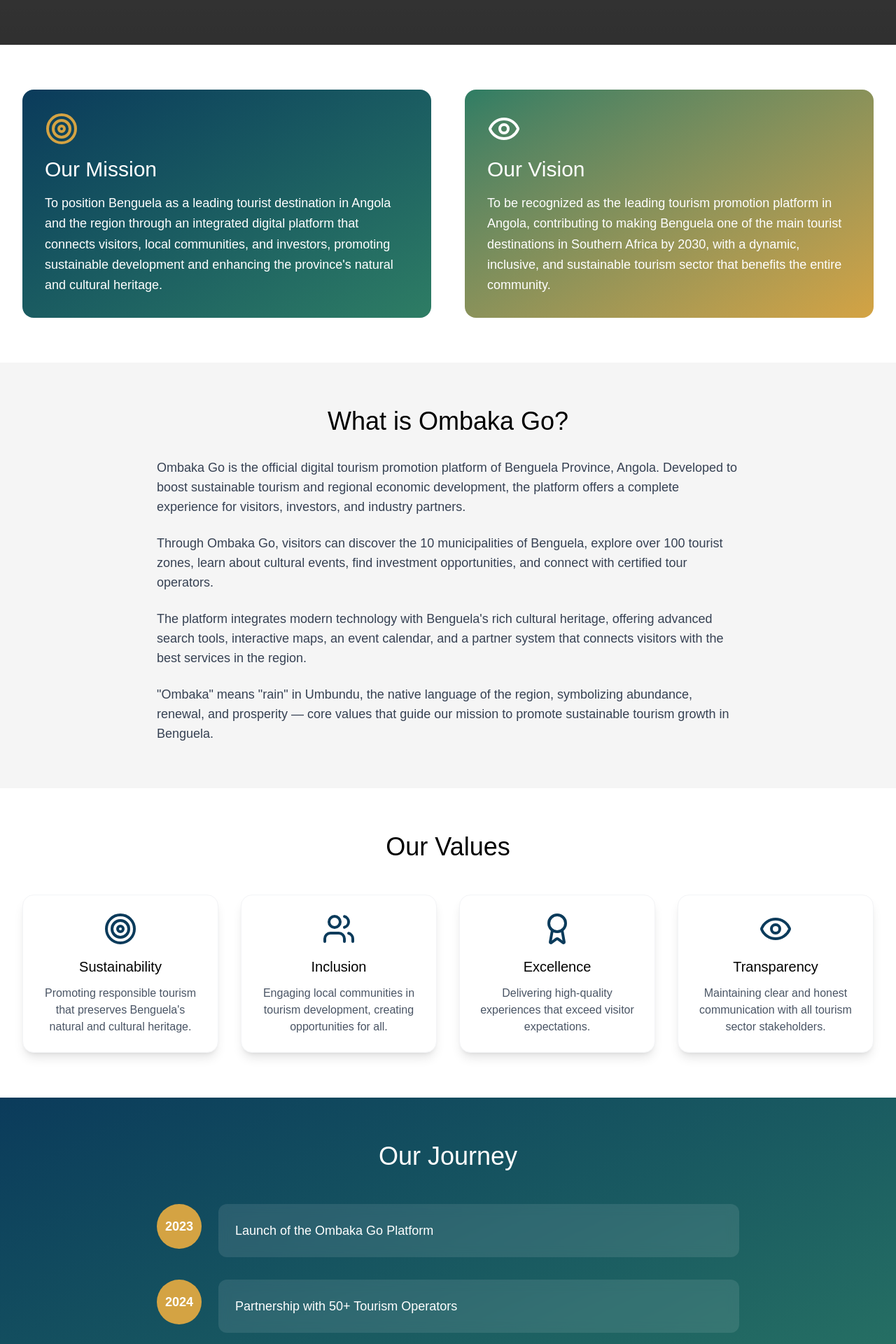
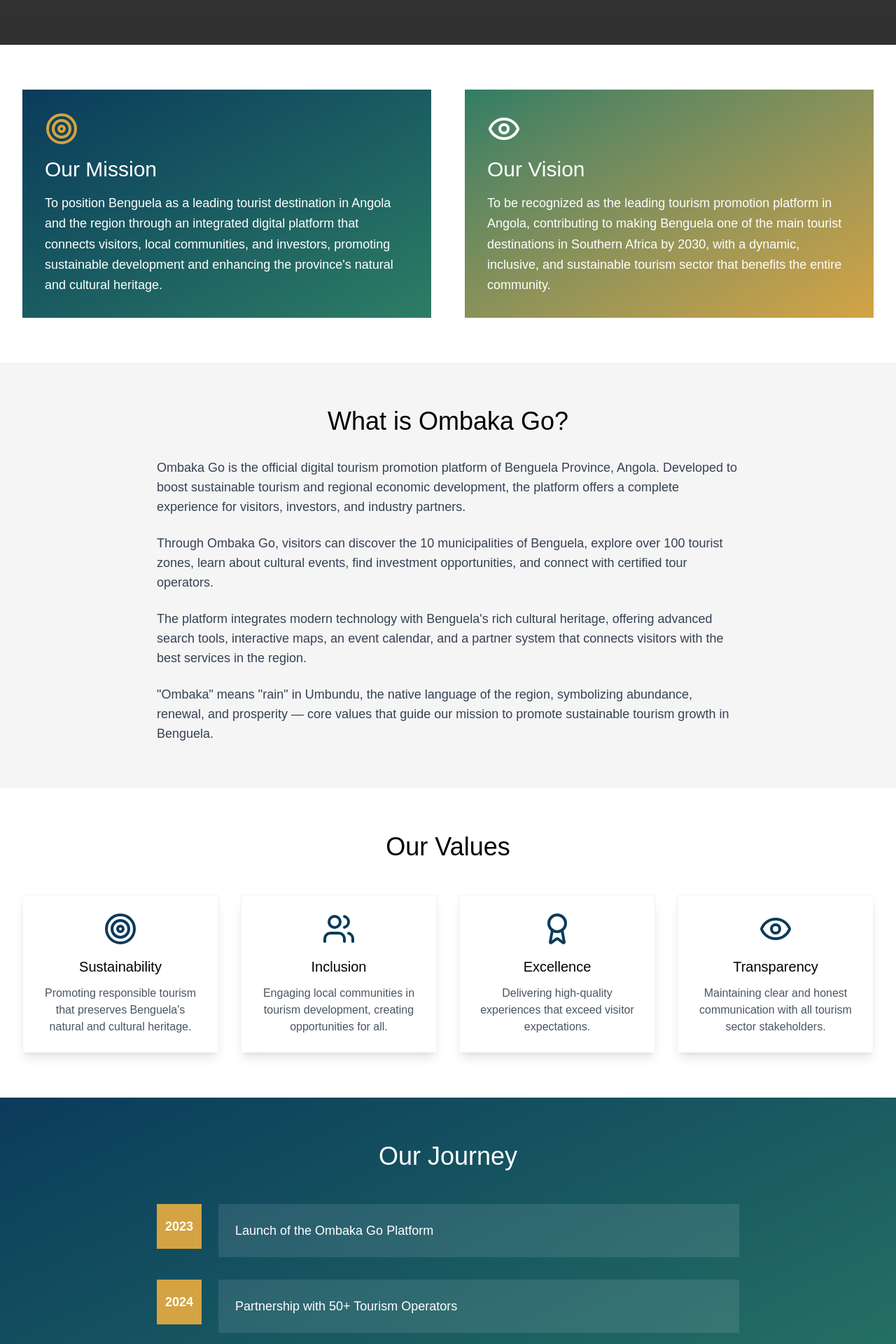
Before and after one commit to leandroleonard/ombaka-go, a Next.js app: page /en/sobre in a window 1280 px wide. Shown: the part 400-2320 px from the top of the page at 70% size. Built offline with nearby package versions, Linux system fonts and the light colour scheme; grey boxes are pictures that could not be loaded.

Commit message:
removi bordas aredondadas na pagina sobre

```diff
--- a/src/app/[lang]/sobre/page.tsx
+++ b/src/app/[lang]/sobre/page.tsx
@@ -101,7 +101,7 @@
       <section className="py-16 bg-white">
         <div className="max-w-7xl mx-auto px-4 sm:px-6 lg:px-8">
           <div className="grid grid-cols-1 md:grid-cols-2 gap-12">
-            <div className="bg-gradient-to-br from-[#0B3B5B] to-[#2E7D64] p-8 rounded-2xl text-white">
+            <div className="bg-gradient-to-br from-[#0B3B5B] to-[#2E7D64] p-8 text-white">
               <Target className="w-12 h-12 text-[#D4A343] mb-4" />
               <h2 className="text-3xl mb-4" style={{ fontFamily: 'Poppins, sans-serif' }}>
                 {t('mission.title')}
@@ -111,7 +111,7 @@
               </p>
             </div>
 
-            <div className="bg-gradient-to-br from-[#2E7D64] to-[#D4A343] p-8 rounded-2xl text-white">
+            <div className="bg-gradient-to-br from-[#2E7D64] to-[#D4A343] p-8 text-white">
               <Eye className="w-12 h-12 text-white mb-4" />
               <h2 className="text-3xl mb-4" style={{ fontFamily: 'Poppins, sans-serif' }}>
                 {t('vision.title')}
@@ -149,7 +149,7 @@
             {values.map((value, index) => {
               const Icon = value.icon;
               return (
-                <div key={index} className="bg-white p-6 rounded-2xl shadow-lg border border-gray-100 text-center">
+                <div key={index} className="bg-white p-6 shadow-lg border border-gray-100 text-center">
                   <Icon className="w-12 h-12 text-[#0B3B5B] mx-auto mb-4" />
                   <h3 className="text-xl mb-3" style={{ fontFamily: 'Poppins, sans-serif', color: '#000' }}>
                     {value.title}
@@ -172,13 +172,13 @@
             {milestones.map((milestone, index) => (
               <div key={index} className="flex items-start space-x-6">
                 <div className="flex-shrink-0">
-                  <div className="w-16 h-16 bg-[#D4A343] rounded-full flex items-center justify-center">
+                  <div className="w-16 h-16 bg-[#D4A343] flex items-center justify-center">
                     <span className="text-white text-lg font-bold" style={{ fontFamily: 'Montserrat, sans-serif' }}>
                       {milestone.year}
                     </span>
                   </div>
                 </div>
-                <div className="flex-1 bg-white/10 backdrop-blur-sm p-6 rounded-xl">
+                <div className="flex-1 bg-white/10 backdrop-blur-sm p-6">
                   <p className="text-white text-lg">{milestone.event}</p>
                 </div>
               </div>
@@ -195,7 +195,7 @@
           </h2>
           <div className="grid grid-cols-1 md:grid-cols-3 gap-8">
             {team.map((member, index) => (
-              <div key={index} className="bg-white rounded-2xl shadow-lg overflow-hidden">
+              <div key={index} className="bg-white shadow-lg overflow-hidden">
                 <div className="relative h-64">
                   <Image
                     src={member.image}
@@ -228,13 +228,13 @@
           <div className="flex flex-col sm:flex-row gap-4 justify-center">
             <Link
               href={`/${locale}/investir`}
-              className="bg-[#0B3B5B] text-white px-8 py-4 rounded-full hover:bg-[#2E7D64] transition-colors font-medium"
+              className="bg-[#0B3B5B] text-white px-8 py-4 hover:bg-[#2E7D64] transition-colors font-medium"
             >
               {t('cta.investButton')}
             </Link>
             <Link
               href={`/${locale}/contacto`}
-              className="bg-[#D4A343] text-white px-8 py-4 rounded-full hover:bg-[#c89338] transition-colors font-medium"
+              className="bg-[#D4A343] text-white px-8 py-4 hover:bg-[#c89338] transition-colors font-medium"
             >
               {t('cta.contactButton')}
             </Link>
```
